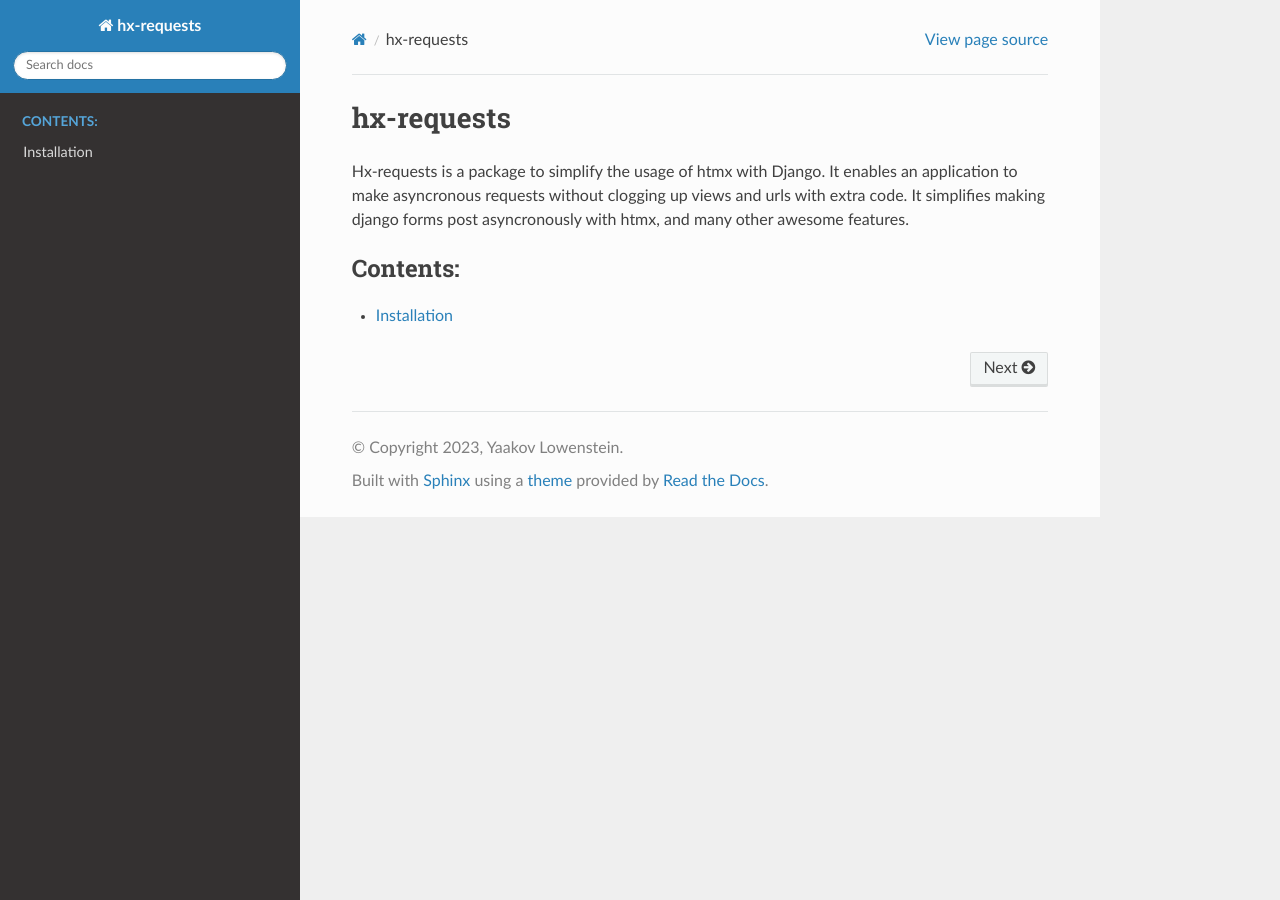
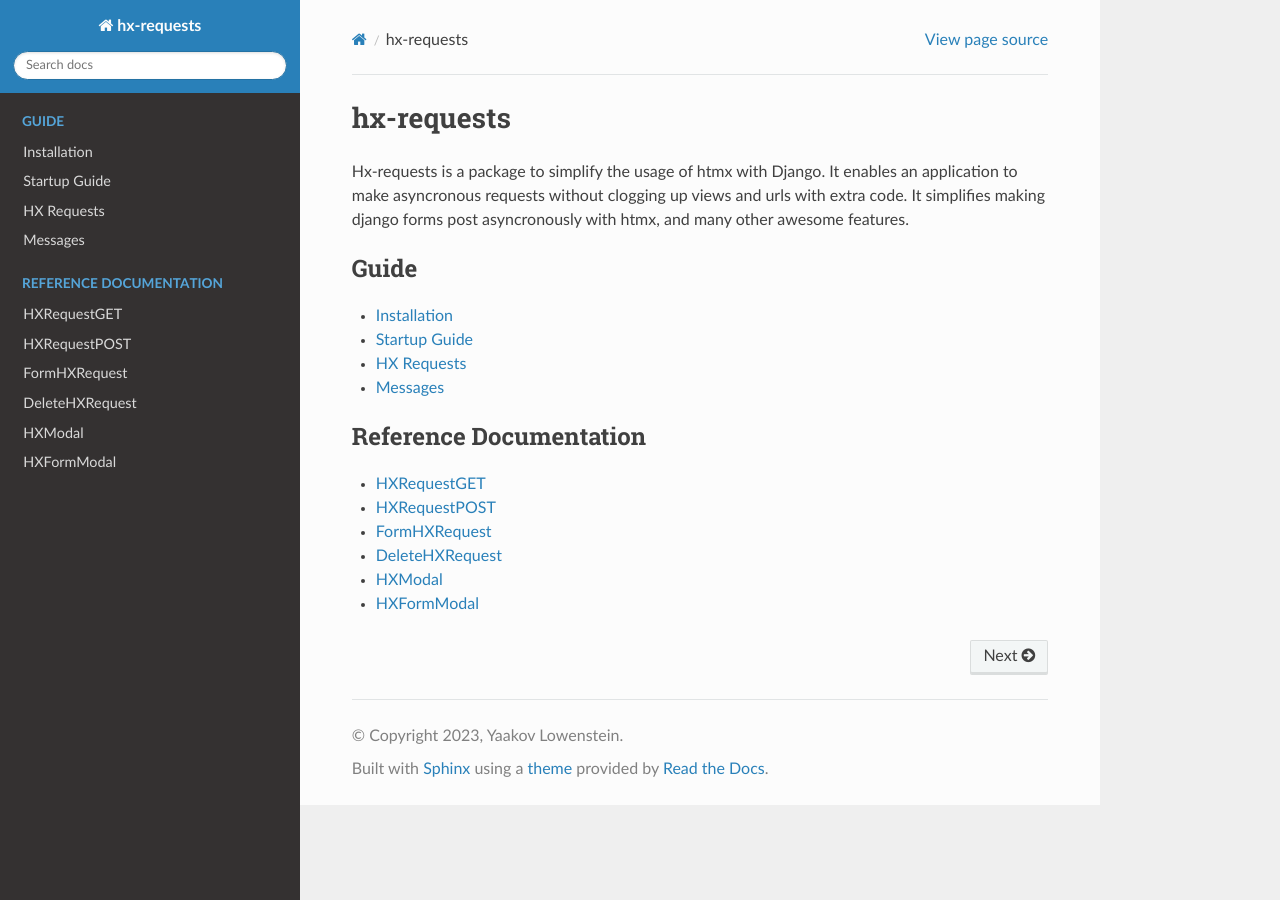
Before and after one commit to yaakovLowenstein/hx-requests, a Sphinx documentation site: the page built from docs/index.rst, in a window 1280 px wide. Built offline with Sphinx 7.4.7 and the Read the Docs theme 2.0.0, drawn with Linux system fonts in a browser that asks for light colours.

Commit message:
docs: Outline the docs

```diff
--- /dev/null
+++ b/docs/guide/hx_requests.rst
@@ -0,0 +1,2 @@
+HX Requests
+===========
--- a/docs/installation.rst
+++ b/docs/guide/installation.rst
@@ -1,7 +1,9 @@
 Installation
 ============
 
-:code:`pip install hx-requests`
+::
+
+    pip install hx-requests
 
 Once installed add :code:`hx_requests` to your :code:`INSTALLED_APPS` in settings.py::
 
--- /dev/null
+++ b/docs/guide/messages.rst
@@ -0,0 +1,2 @@
+Messages
+============
--- /dev/null
+++ b/docs/guide/startup_guide.rst
@@ -0,0 +1,2 @@
+Startup Guide
+=============
--- a/docs/index.rst
+++ b/docs/index.rst
@@ -13,6 +13,21 @@ with htmx, and many other awesome features.
 
 .. toctree::
    :maxdepth: 2
-   :caption: Contents:
+   :caption: Guide
 
-   installation
+   guide/installation
+   guide/startup_guide
+   guide/hx_requests
+   guide/messages
+
+
+.. toctree::
+   :maxdepth: 2
+   :caption: Reference Documentation
+
+   reference/HXRequestGET
+   reference/HXRequestPOST
+   reference/FormHXRequest
+   reference/DeleteHXRequest
+   reference/HXModal
+   reference/HXFormModal
--- /dev/null
+++ b/docs/reference/DeleteHXRequest.rst
@@ -0,0 +1,2 @@
+DeleteHXRequest
+===============
--- /dev/null
+++ b/docs/reference/FormHXRequest.rst
@@ -0,0 +1,2 @@
+FormHXRequest
+=============
--- /dev/null
+++ b/docs/reference/HXFormModal.rst
@@ -0,0 +1,2 @@
+HXFormModal
+===========
--- /dev/null
+++ b/docs/reference/HXModal.rst
@@ -0,0 +1,2 @@
+HXModal
+=======
--- /dev/null
+++ b/docs/reference/HXRequestGET.rst
@@ -0,0 +1,2 @@
+HXRequestGET
+============
--- /dev/null
+++ b/docs/reference/HXRequestPOST.rst
@@ -0,0 +1,2 @@
+HXRequestPOST
+=============
```
